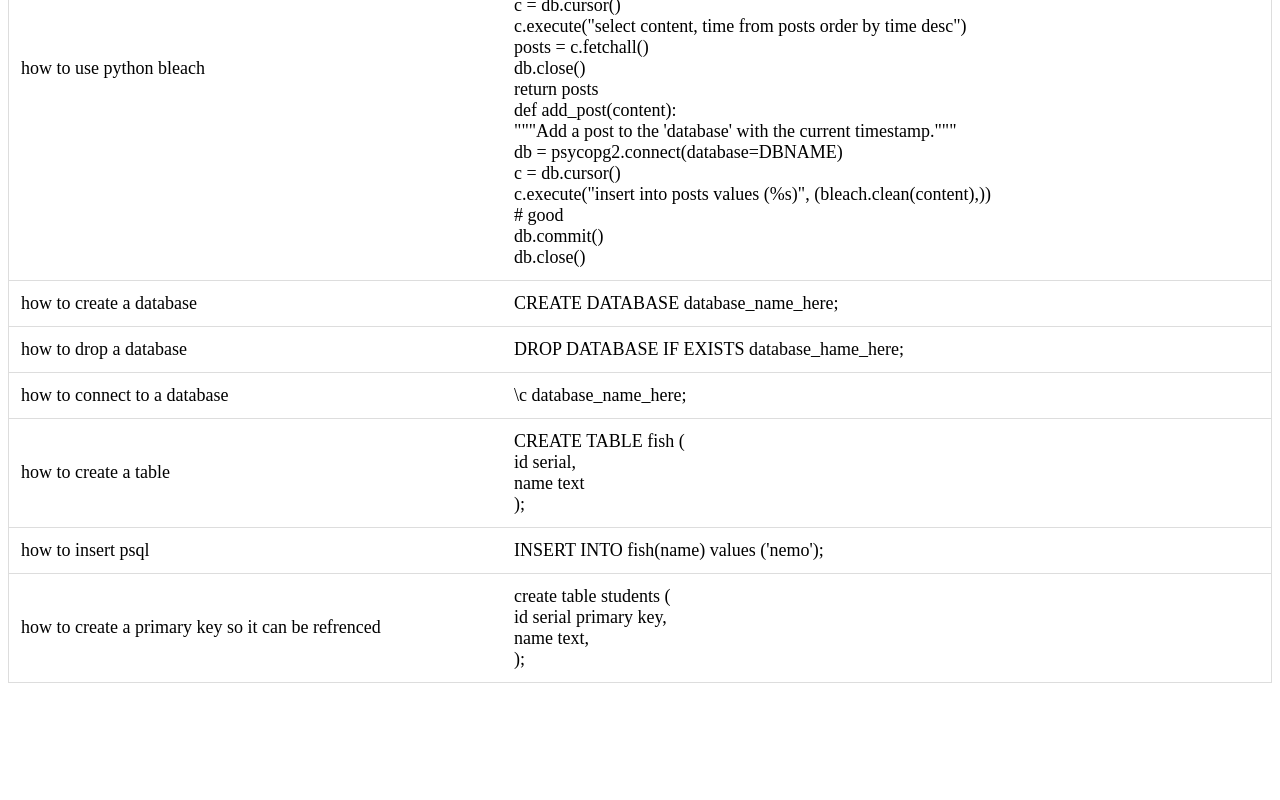
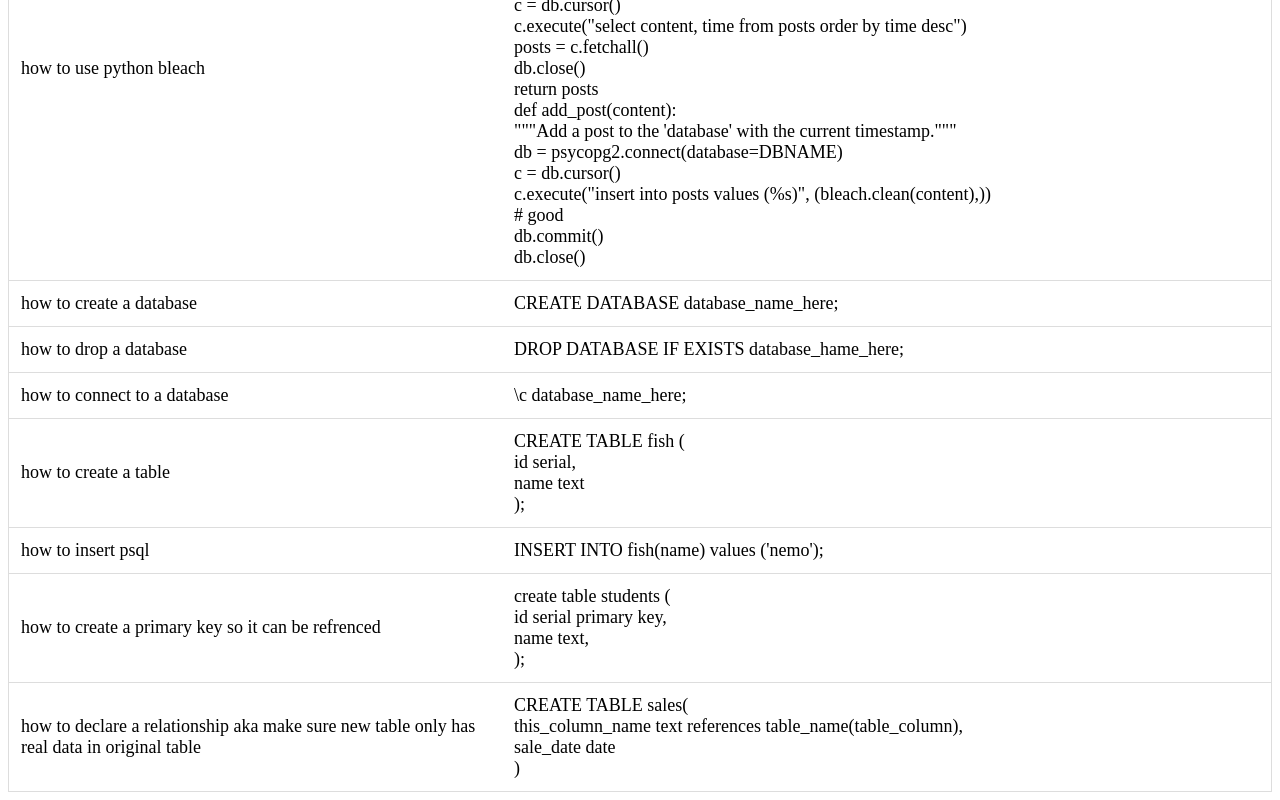
Before and after one commit to zach-col/myCodeNotes, a plain HTML site: page index.html in a window 1280 px wide. Shown: the part 2343-3143 px from the top of the page. Before the commit the page ends 3034 px from the top, so only its background shows below. Drawn offline with Linux system fonts and the light colour scheme.

Commit message:
feat add note

```diff
--- a/index.html
+++ b/index.html
@@ -217,6 +217,15 @@ create table students (<br>
     </td>
   </tr>
 
+  <tr>
+    <td>how to declare a relationship aka make sure new table only has real data in original table</td>
+    <td>
+CREATE TABLE sales(<br>
+  this_column_name text references table_name(table_column),<br>
+  sale_date date<br>
+)<br>
+    </td>
+  </tr>
 </table>
 
 <!-- notes javascript -->
```
